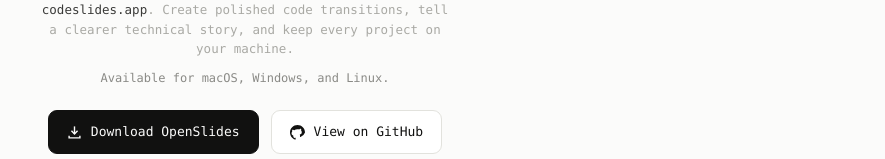
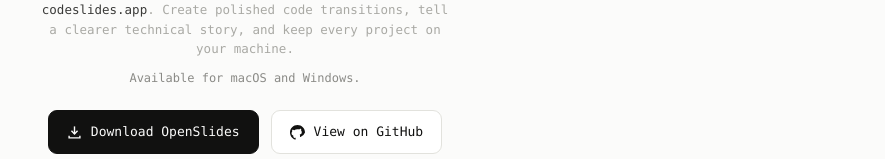
Before and after one commit to codewiththiha/OpenSlidesWebsite, a Svelte app: page / in a window 1280 px wide. Shown: the part 595-754 px from the top of the page, without its empty margins (395-1280 px from the left). Built offline with nearby package versions, Linux system fonts and the light colour scheme; a small style sheet from the web is missing.

Commit message:
docs: focus downloads on macOS and Windows

```diff
--- a/src/components/HeroSection.svelte
+++ b/src/components/HeroSection.svelte
@@ -15,7 +15,7 @@
     A free, open-source, offline alternative to <b>codeslides.app</b>. Create polished
     code transitions, tell a clearer technical story, and keep every project on your machine.
   </p>
-  <p class="platforms">Available for macOS, Windows, and Linux.</p>
+  <p class="platforms">Available for macOS and Windows.</p>
 
   <div class="cta-row">
     <a class="btn primary" href={RELEASES} target="_blank" rel="noopener">
--- a/src/components/sections/SectionOpenSource.svelte
+++ b/src/components/sections/SectionOpenSource.svelte
@@ -13,7 +13,7 @@
 
   <h3 id="os-download">Download OpenSlides</h3>
   <p>
-    Choose the latest installer for macOS, Windows, or Linux from
+    Choose the latest installer for macOS or Windows from
     <a href={RELEASES} target="_blank" rel="noopener" style:color="var(--ink)" style:text-decoration="none" style:border-bottom="1px solid var(--line)">GitHub Releases</a>.
     Each release includes the desktop packages and its release notes.
   </p>
```
Also changed, not shown: 1 other file (tests, documents, lock files or other folders).
